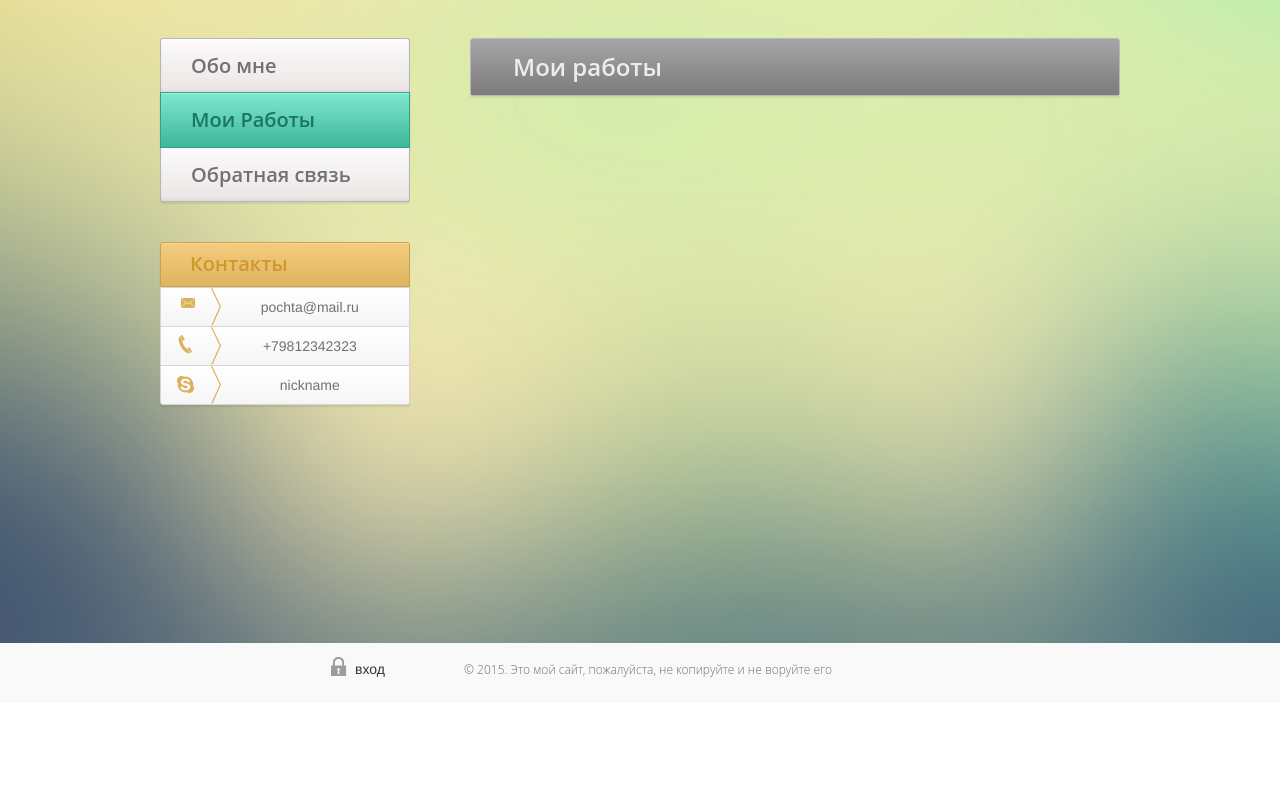
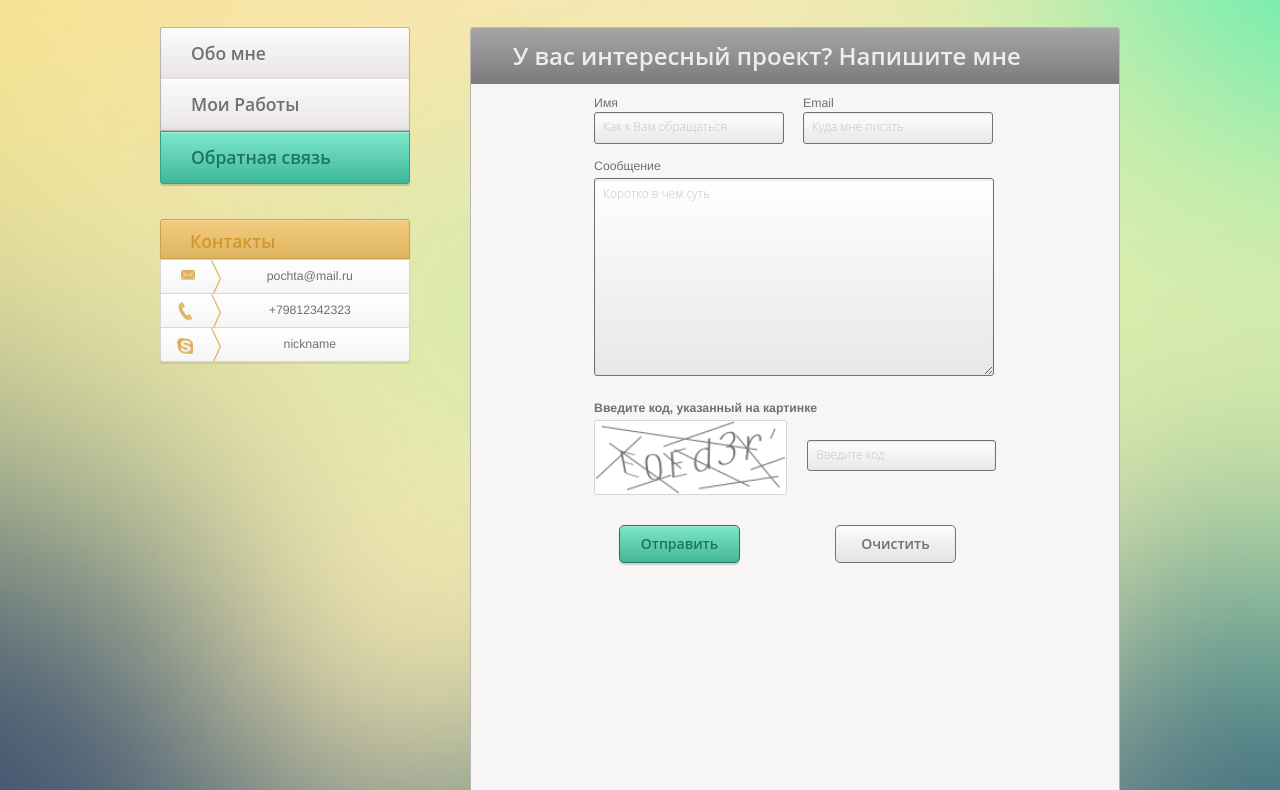
Before and after one commit to lyubakov/loftschool-1, a website: page app/html/feedback.html in a window 1280 px wide. Shown: the part 97-887 px from the top of the page. Before the commit the page ends 800 px from the top, so only its background shows below. Drawn offline with nearby package versions, Linux system fonts and the light colour scheme; a web font is replaced by a local one.

Commit message:
Third page Update

```diff
--- a/app/css/feedback.css
+++ b/app/css/feedback.css
@@ -0,0 +1,137 @@
+.nav-list-item:nth-child(1){
+	border-radius: 3px 3px 0 0;
+	border-bottom: none;
+}
+.nav-list-item:nth-child(3){
+	border-radius: 0 0 3px 3px;
+	border-top: 1px solid #2fa185;
+}
+.about-section-content{
+	padding: 1.846153846% 19% 41.53846154% 19%;
+}
+.about-section-content-block{
+	float: left;
+	width: 100%;
+	margin-bottom: 3.75%;
+}
+.about-section-content-block-header{
+	font-family:'Open Sans Regular', Helvetica, sans-serif;
+	font-size: 14px;
+	font-size: 0.875rem;
+	color: #727070;
+	display: block;
+	margin-bottom: 1.25%;
+}
+.about-section-content-block-input{
+	border: 1px solid #727070;
+	display: block;
+	border-radius: 3px;
+	padding: 8px;
+	color: #1e7465;
+	background-image: -moz-linear-gradient( 90deg, rgb(233,231,231) 0%, rgba(251,249,249,0) 100%);
+	background-image: -webkit-linear-gradient( 90deg, rgb(233,231,231) 0%, rgba(251,249,249,0) 100%);
+	background-image: -ms-linear-gradient( 90deg, rgb(233,231,231) 0%, rgba(251,249,249,0) 100%);
+	box-shadow: 0px 1px 0px 0px rgba(255, 255, 255, 0.35),inset 0px 2px 2px 0px rgba(114, 112, 112, 0.1);
+	font-family:'Open Sans Regular', Helvetica, sans-serif;
+	font-size: 12px;
+	font-size: 0.857rem;
+	width: 89%;
+}
+.col2{
+	width: 48%;
+	margin-right: 4%;
+}
+.col2:nth-child(2){
+	margin-right: 0;
+}
+
+.col1{
+	width: 100%;
+}
+.about-section-content-block-input-textarea{
+	width: 95%;
+	height: 180px;
+	height: 12.857rem;
+}
+.about-section-content-block-capcha{
+	margin-bottom: 7.5%;
+}
+.about-section-content-block-capcha-img{
+	background-color: #ffffff;
+	display: block;
+	float: left;
+	width: 47.5%;
+	border: 1px solid #d6d5d3;
+	border-radius: 3px;
+	overflow: hidden;
+}
+.about-section-content-block-capcha-input{
+	width: 42.5%;
+	float: right;
+	margin-top: 4.75%;
+}
+.about-section-block-button{
+	float: left;
+	margin-right: 23.75%;
+	width: 30%;
+	border: 1px solid;
+	border-radius: 5px;
+	padding: 2.375% 4.75%;
+	font-family:'Open Sans Semibold', Helvetica, sans-serif;
+	font-size: 14px;
+	font-size:  1rem;
+}
+.about-section-block-button-submit{
+	margin-left: 6.25%;
+	background: #7de6c9; /* Old browsers */
+	background: -moz-linear-gradient(top, #7de6c9 0%, #43b796 100%); /* FF3.6-15 */
+	background: -webkit-linear-gradient(top, #7de6c9 0%,#43b796 100%); /* Chrome10-25,Safari5.1-6 */
+	background: linear-gradient(to bottom, #7de6c9 0%,#43b796 100%); /* W3C, IE10+, FF16+, Chrome26+, Opera12+, Safari7+ */
+	filter: progid:DXImageTransform.Microsoft.gradient( startColorstr='#7de6c9', endColorstr='#43b796',GradientType=0 ); /* IE6-9 */
+	box-shadow: 0px 2px 1px 0px rgba(9, 9, 9, 0.16),inset 0px 1px 0px 0px rgba(255, 255, 255, 0.3);
+	border-color: #1e7465;
+	color: #1e7465;
+}
+.about-section-block-button-submit:hover{
+	background: #5edbbc; /* Old browsers */
+	background: -moz-linear-gradient(top, #5edbbc 0%, #3ba288 100%); /* FF3.6-15 */
+	background: -webkit-linear-gradient(top, #5edbbc 0%,#3ba288 100%); /* Chrome10-25,Safari5.1-6 */
+	background: linear-gradient(to bottom, #5edbbc 0%,#3ba288 100%); /* W3C, IE10+, FF16+, Chrome26+, Opera12+, Safari7+ */
+	filter: progid:DXImageTransform.Microsoft.gradient( startColorstr='#5edbbc', endColorstr='#3ba288',GradientType=0 ); /* IE6-9 */
+}
+.about-section-block-button-reset:hover{
+	background: #e8e6e6; /* Old browsers */
+	background: -moz-linear-gradient(top, #e8e6e6 0%, #c4c1c1 100%); /* FF3.6-15 */
+	background: -webkit-linear-gradient(top, #e8e6e6 0%,#c4c1c1 100%); /* Chrome10-25,Safari5.1-6 */
+	background: linear-gradient(to bottom, #e8e6e6 0%,#c4c1c1 100%); /* W3C, IE10+, FF16+, Chrome26+, Opera12+, Safari7+ */
+	filter: progid:DXImageTransform.Microsoft.gradient( startColorstr='#e8e6e6', endColorstr='#c4c1c1',GradientType=0 ); /* IE6-9 */
+}
+.about-section-block-button-reset{
+	margin-right: 0;
+	background: #fcfcfc; /* Old browsers */
+	background: -moz-linear-gradient(top, #fcfcfc 0%, #e5e3e2 100%); /* FF3.6-15 */
+	background: -webkit-linear-gradient(top, #fcfcfc 0%,#e5e3e2 100%); /* Chrome10-25,Safari5.1-6 */
+	background: linear-gradient(to bottom, #fcfcfc 0%,#e5e3e2 100%); /* W3C, IE10+, FF16+, Chrome26+, Opera12+, Safari7+ */
+	filter: progid:DXImageTransform.Microsoft.gradient( startColorstr='#fcfcfc', endColorstr='#e5e3e2',GradientType=0 ); /* IE6-9 */
+	color: #727070;
+	border-color: #727070;
+}
+.about-section-content-block-input::-webkit-input-placeholder {
+   color: #c7c6c6;
+   font-family:'Open Sans Light', Helvetica, sans-serif;
+}
+
+.about-section-content-block-input:-moz-placeholder { /* Firefox 18- */
+   color: #c7c6c6;
+   font-family:'Open Sans Light', Helvetica, sans-serif;
+}
+
+.about-section-content-block-input::-moz-placeholder {  /* Firefox 19+ */
+   color: #c7c6c6;
+   font-family:'Open Sans Light', Helvetica, sans-serif;
+}
+
+.about-section-content-block-input:-ms-input-placeholder {
+   color: #c7c6c6;
+   font-family:'Open Sans Light', Helvetica, sans-serif;
+}
--- a/app/css/main.css
+++ b/app/css/main.css
@@ -2,6 +2,7 @@
 body, html{
 	height: 100%;
 	height: 100vh;
+	font-size: 14px;
 }
 body{
 	background: url(../img/bg.jpg) no-repeat center center fixed;
--- a/app/html/feedback.html
+++ b/app/html/feedback.html
@@ -11,7 +11,7 @@
     <link rel="stylesheet" href="../css/side.css">
     <link rel="stylesheet" href="../css/footer.css">
     <link rel="stylesheet" href="../css/about.css">
-    <link rel="stylesheet" href="../css/portfolio.css">
+    <link rel="stylesheet" href="../css/feedback.css">
 </head>
 <body>
 	<div class="wrapper">
@@ -41,14 +41,14 @@
     								<a href="index.html" class="nav-list-item-link-a">Обо мне</a>
     							</div>
     						</li>
-    						<li class="nav-list-item nav-list-item-active">
+    						<li class="nav-list-item">
     							<div class="nav-list-item-link">
-    								<a href="#" class="nav-list-item-link-a nav-list-item-link-a-active">Мои Работы</a>
+    								<a href="portfolio.html" class="nav-list-item-link-a">Мои Работы</a>
     							</div>
     						</li>
-    						<li class="nav-list-item">
+    						<li class="nav-list-item  nav-list-item-active">
     							<div class="nav-list-item-link">
-    								<a href="feedback.html" class="nav-list-item-link-a">Обратная связь</a>
+    								<a href="feedback.html" class="nav-list-item-link-a nav-list-item-link-a-active">Обратная связь</a>
     							</div>
     						</li>
     					</ul>
@@ -90,10 +90,28 @@
 				<div class="about">
 					<section class="about-section clearfix">
 						<div class="about-section-title">
-							<h2 class="about-section-title-h">Мои работы</h2>
+							<label class="about-section-title-h">У вас интересный проект? Напишите мне</h2>
 						</div>
 						<div class="about-section-content clearfix">
-
+							<div class="about-section-content-block col2">
+								<label class="about-section-content-block-header">Имя</label>
+								<input type="text" placeholder="Как к Вам обращаться" class="about-section-content-block-input">
+							</div>
+							<div class="about-section-content-block col2">
+								<label class="about-section-content-block-header">Email</label>
+								<input type="text" class="about-section-content-block-input" placeholder="Куда мне писать">
+							</div>
+							<div class="about-section-content-block col1">
+								<label class="about-section-content-block-header ">Сообщение</label>
+								<textarea name="" id="" class="about-section-content-block-input about-section-content-block-input-textarea" placeholder="Коротко в чем суть"></textarea>
+							</div>
+							<div class="about-section-content-block about-section-content-block-capcha">
+								<h2 class="about-section-content-block-header">Введите код, указанный на картинке</h2>
+								<img src="../img/feedback/E0Ed3r.png" alt="" class="about-section-content-block-capcha-img">
+								<input type="text" class="about-section-content-block-input about-section-content-block-capcha-input" placeholder="Введите код">
+							</div>
+							<button type="submit" class="about-section-block-button about-section-block-button-submit">Отправить</button>
+							<button type="reset" class="about-section-block-button about-section-block-button-reset">Очистить</button>
 						</div>
 					</section>
 				</div>
```
Also changed, not shown: app/img/feedback/E0Ed3r.png (added).
